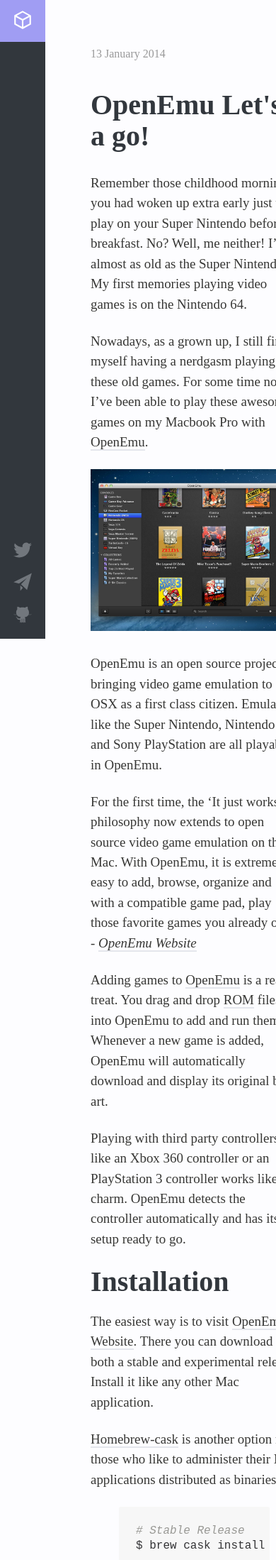
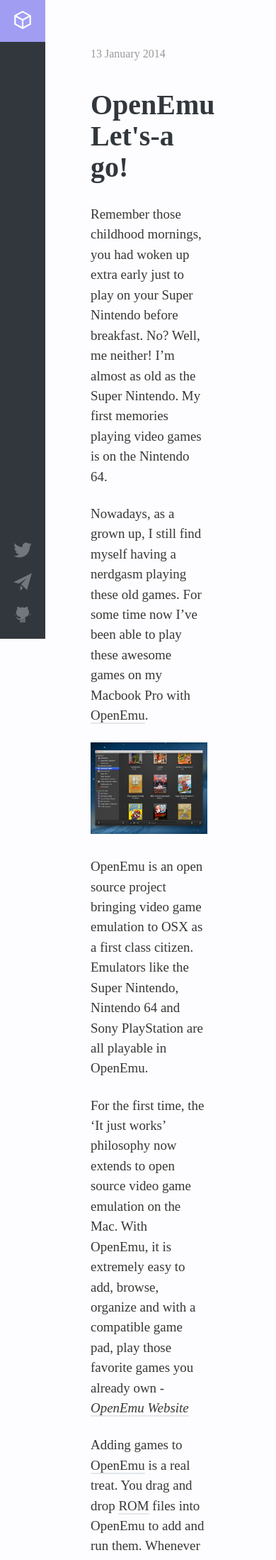
Before and after one commit to mikaelmattsson/mikaelmattsson.github.io, a Jekyll site: the page built from _posts/2014-01-13-openemu-lets-a-go.md, in a window 390 px wide. Shown: the top 2198 px of the page at 71% size. Built offline with Jekyll 4.4.1, drawn with Linux system fonts in a browser that asks for light colours; nearby versions of some CDN libraries.

```diff
--- a/_layouts/default.html
+++ b/_layouts/default.html
@@ -63,6 +63,9 @@
 
   <script src="//use.typekit.net/dxa2tjq.js"></script>
   <script>try{Typekit.load();}catch(e){}</script>
+
+  <link rel="stylesheet" href="//cdnjs.cloudflare.com/ajax/libs/highlight.js/8.4/styles/default.min.css">
+  <script src="//cdnjs.cloudflare.com/ajax/libs/highlight.js/8.4/highlight.min.js"></script>
 </head>
 <body class="{% if page.page-class %}{{page.page-class}}{% else %}page--home {% endif %}">
 
--- a/_sass/base/_layouts.scss
+++ b/_sass/base/_layouts.scss
@@ -1,45 +1,3 @@
-.header {
-  height: 100%;
-  position: fixed;
-  width: 50%;
-  top: 0;
-  left: 50%;
-  text-align: center;
-
-  transition: all 0.2s ease;
-
-  div {
-    width: 90%;
-    height: 4em;
-    position: absolute;
-    top: 50%;
-    left: 50%;
-    transform: translate(-50%, -80%);
-    -webkit-transform: translate(-50%, -80%);
-  }
-
-  a { margin: 0 .2em; }
-
-  .break-desktop { display: block; }
-  .break-tablet { display: none; }
-
-  @media screen and (max-width: 75em) {
-    width: 40%;
-    left: 60%;
-
-    .break-desktop { display: none; }
-    .break-tablet { display: block; }
-  }
-
-  @media screen and (max-width: 50em) {
-    width: 100%;
-    height: 20em;
-    left: 0;
-    top: 0;
-    position: absolute;
-  }
-}
-
 nav {
   position: fixed;
   top: 0;
@@ -68,7 +26,6 @@
 
     a {
       display: block;
-      border: none;
       padding: .2em 1em;
 
       &:hover path {
@@ -87,11 +44,9 @@
 }
 
 article {
-  margin: 0 0 0 4em;
   width: 90%;
-  max-width: 40em;
-  margin-top: 4em;
-  margin-bottom: 4em;
+  max-width: 48em;
+  padding: 4em;
 
   ul {
     list-style: square;
@@ -128,7 +83,6 @@
   }
 }
 
-
 .btn {
   border: 1px solid transparent;
   padding: 1em 1.5em;
--- a/_sass/base/_typography.scss
+++ b/_sass/base/_typography.scss
@@ -14,6 +14,9 @@
   color: $color;
   text-decoration: none;
   transition: all .1s ease;
+}
+
+p a {
   border-bottom: 2px solid #e4e6ec;
 }
 
@@ -102,22 +105,5 @@
 }
 
 li {
-  font-size: 1.1em;
+  font-size: 1.2em;
 }
-
-header {
-  -moz-osx-font-smoothing: grayscale;
-  -webkit-font-smoothing: antialiased;
-
-  h2, .page--home & h2 {
-    color: $color-header-primary;
-    font-family: $font-header;
-    font-size: $font-size * 2.3;
-    font-weight: 500;
-    margin: 0;
-    line-height: 1.2em;
-    text-shadow: 0 2px 0 rgba(0, 0, 0, .1);
-  }
-
-  a { border: none; }
-}
```
Also changed, not shown: _posts/2014-01-06-new-spotify-user-interface.md (+1 -1 lines), _posts/2014-01-13-openemu-lets-a-go.md (+1 -1 lines), _posts/2014-11-05-laravel-translator.md (+1 -1 lines).
